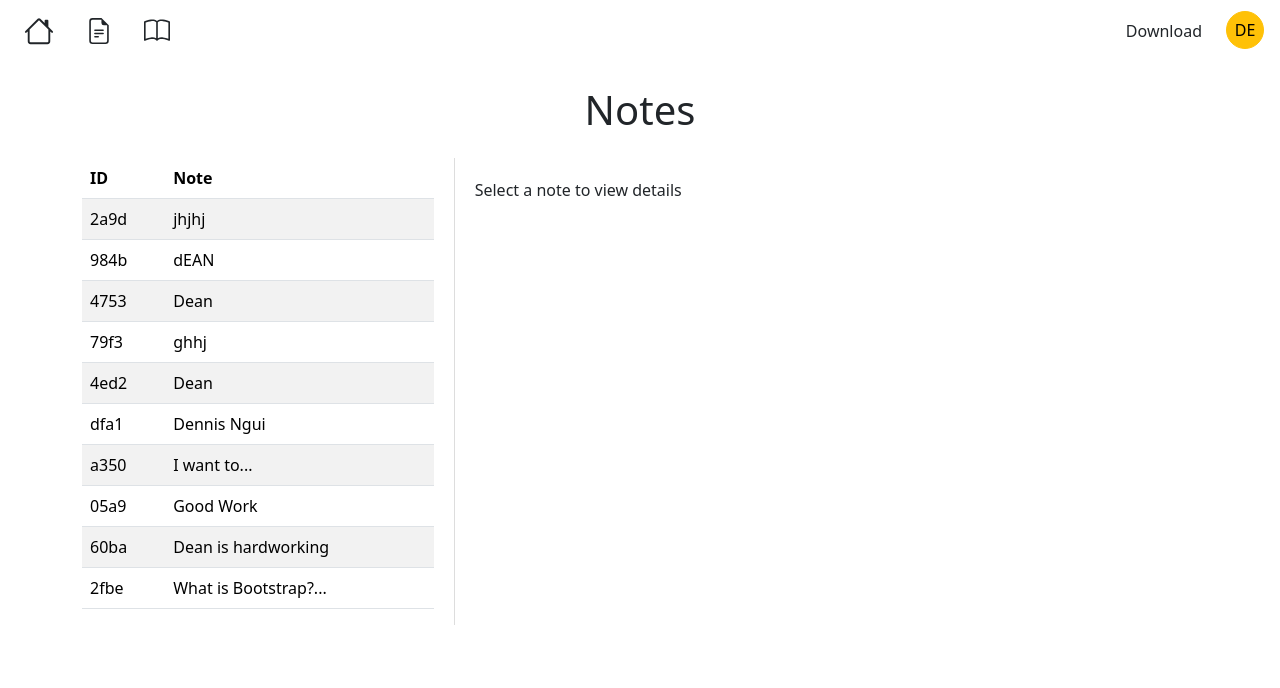
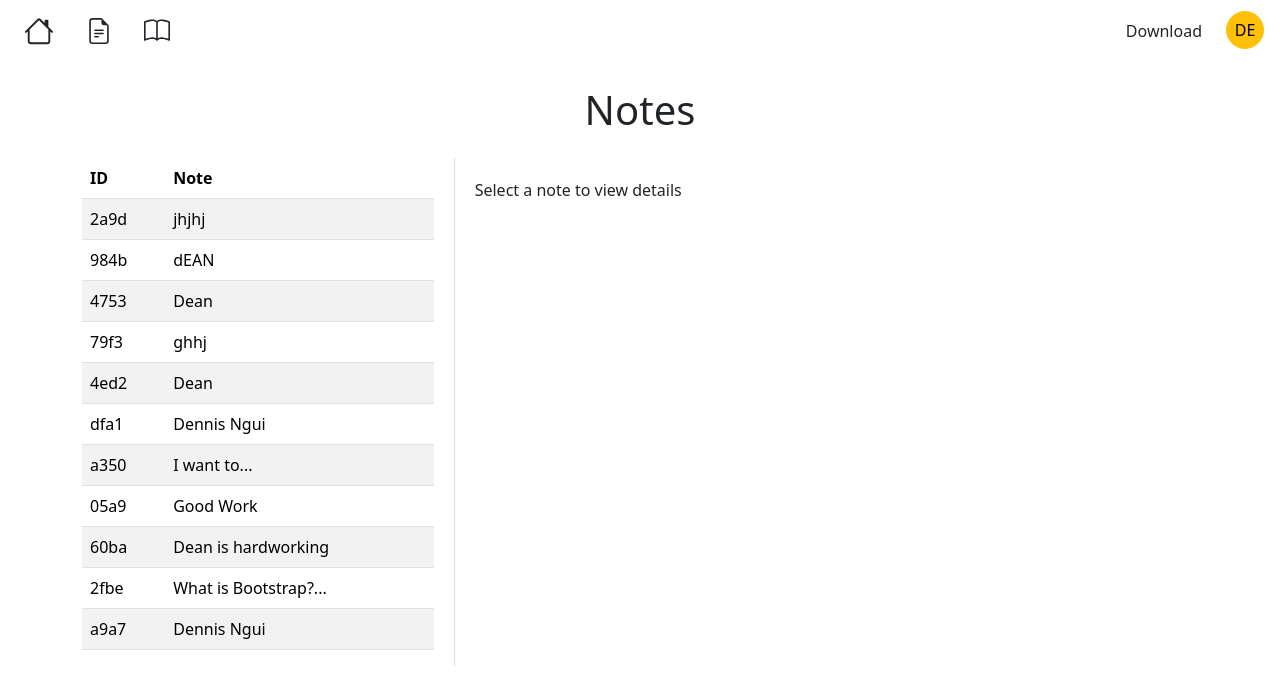
Before and after one commit to Dean14692-prog/Phase2-React-NotePad-Project, a React (Create React App) app: page /notes in a window 1280 px wide. Shown: the top 688 px of the page. Built offline with nearby package versions, Linux system fonts and the light colour scheme; data requests are answered from the project's data file.

Commit message:
date signature

```diff
--- a/db.json
+++ b/db.json
@@ -39,6 +39,10 @@
     {
       "id": "2fbe",
       "text": "What is Bootstrap? Bootstrap is a free front-end framework for faster and easier web development Bootstrap includes HTML and CSS based design templates for typography, forms, buttons, tables, navigation, modals, image carousels and many other, as well as optional JavaScript plugins Bootstrap also gives you the ability to easily create responsive designs"
+    },
+    {
+      "id": "a9a7",
+      "text": "Dennis Ngui"
     }
   ]
 }
--- a/src/pages/NotesList.jsx
+++ b/src/pages/NotesList.jsx
@@ -15,20 +15,20 @@ export default function NoteList() {
 
   // Function to get the first 3 words of the note text
   function getFirstThreeWords(text) {
-    const words = text.split(" "); // Split the text into an array of words
-    const firstThreeWords = words.slice(0, 3).join(" "); // Join the first 3 words
-
-    // If there are more than 3 words, add "..."
-    if (words.length > 3) {
-      return firstThreeWords + "...";
-    }
-
-    return firstThreeWords;
+    const words = text.split(" ");
+    const firstThreeWords = words.slice(0, 3).join(" ");
+    return words.length > 3 ? firstThreeWords + "..." : firstThreeWords;
   }
 
   // When user clicks on a note
   function handleNoteClick(note) {
     setSelectedNote(note);
+  }
+
+  // Format date to something readable
+  function showDateTime(dateTimeString) {
+    const date = new Date(dateTimeString);
+    return date.toLocaleString(); // Example: "4/21/2025, 10:15:00 AM"
   }
 
   return (
@@ -71,6 +71,10 @@ export default function NoteList() {
               <div className="card-body">
                 <h5 className="card-title">Note Content</h5>
                 <p className="card-text">{selectedNote.text}</p>
+                {/* Date and time display */}
+                <p className="text-muted">
+                  <strong>Created At:</strong> {showDateTime(selectedNote.date)}
+                </p>
               </div>
             </div>
           ) : (
```
